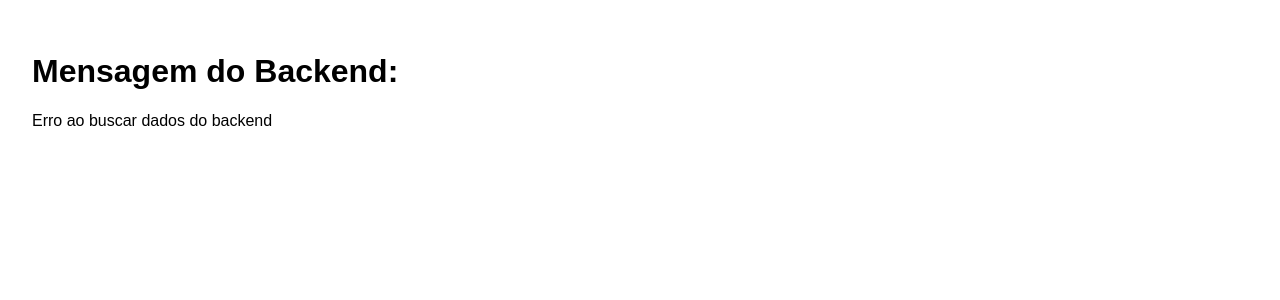
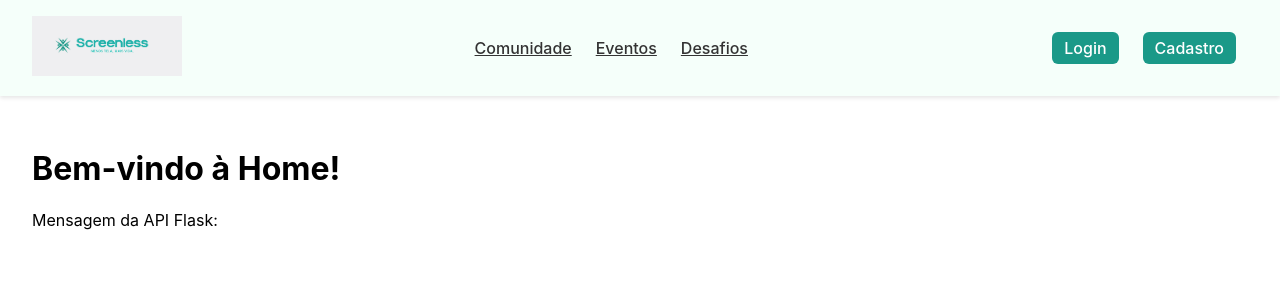
Before and after one commit to vitorcomv/screenless, a React (Create React App) app in the folder frontend/: page / in a window 1280 px wide. Shown: the top 300 px of the page. Built offline with nearby package versions, Linux system fonts and the light colour scheme; no server answers.

Commit message:
:sparkles: feat: Adiciona Navbar

```diff
--- a/frontend/src/App.jsx
+++ b/frontend/src/App.jsx
@@ -1,21 +1,29 @@
-import { useEffect, useState } from "react";
+import { BrowserRouter as Router, Routes, Route, useLocation } from 'react-router-dom';
+import Navbar from './components/Navbar';
+import Home from './pages/Home';
+import Login from './pages/Login';
+import Registro from './pages/Registro';
 
-function App() {
-  const [mensagem, setMensagem] = useState("Carregando...");
-
-  useEffect(() => {
-    fetch("/api/mensagem")
-      .then((res) => res.json())
-      .then((data) => setMensagem(data.mensagem))
-      .catch((err) => setMensagem("Erro ao buscar dados do backend"));
-  }, []);
+function AppWrapper() {
+  const location = useLocation();
+  const hideNavbar = location.pathname === '/login' || location.pathname === '/registro';
 
   return (
-    <div style={{ fontFamily: "sans-serif", padding: "2rem" }}>
-      <h1>Mensagem do Backend:</h1>
-      <p>{mensagem}</p>
-    </div>
+    <>
+      {!hideNavbar && <Navbar />}
+      <Routes>
+        <Route path="/" element={<Home />} />
+        <Route path="/login" element={<Login />} />
+        <Route path="/registro" element={<Registro />} />
+      </Routes>
+    </>
   );
 }
 
-export default App;
+export default function App() {
+  return (
+    <Router>
+      <AppWrapper />
+    </Router>
+  );
+}
--- a/frontend/src/components/Navbar.css
+++ b/frontend/src/components/Navbar.css
@@ -0,0 +1,34 @@
+.navbar {
+    display: flex;
+    justify-content: space-between;
+    align-items: center;
+    padding: 1rem 2rem;
+    background-color: #F5FFFA;
+    box-shadow: 0 2px 4px rgba(0, 0, 0, 0.1);
+  }
+
+  .nav-left .logo {
+    height: 60px;
+  }
+
+  .nav-center a {
+    margin: 0 12px;
+    text-decoration: underline;
+    color: #333;
+    font-weight: 500;
+  }
+
+  .nav-right a {
+    margin: 0 12px;
+    text-decoration: none;
+    color: white;
+    background-color: #1A9988;
+    padding: 6px 12px;
+    border-radius: 6px;
+    font-weight: 500;
+    transition: background-color 0.3s ease;
+  }
+
+  .nav-right a:hover {
+    background-color: #157e70;
+  }
--- a/frontend/src/components/Navbar.jsx
+++ b/frontend/src/components/Navbar.jsx
@@ -0,0 +1,22 @@
+import { Link } from 'react-router-dom';
+import './Navbar.css';
+import logo from '../assets/logo.png';
+
+export default function Navbar() {
+  return (
+    <nav className="navbar">
+      <div className="nav-left">
+        <img src={logo} alt="Logo" className="logo" />
+      </div>
+      <div className="nav-center">
+        <a href="#comunidade">Comunidade</a>
+        <a href="#eventos">Eventos</a>
+        <a href="#desafios">Desafios</a>
+      </div>
+      <div className="nav-right">
+        <Link to="/login">Login</Link>
+        <Link to="/registro">Cadastro</Link>
+      </div>
+    </nav>
+  );
+}
--- a/frontend/src/pages/Home.jsx
+++ b/frontend/src/pages/Home.jsx
@@ -0,0 +1,21 @@
+import React, { useEffect, useState } from 'react';
+
+const Home = () => {
+  const [mensagem, setMensagem] = useState('');
+
+  useEffect(() => {
+    fetch('http://localhost:5000/api/mensagem')
+      .then((res) => res.json())
+      .then((data) => setMensagem(data.mensagem))
+      .catch((err) => console.error('Erro ao buscar mensagem da API:', err));
+  }, []);
+
+  return (
+    <div style={{ padding: '2rem' }}>
+      <h1>Bem-vindo à Home!</h1>
+      <p>Mensagem da API Flask: <strong>{mensagem}</strong></p>
+    </div>
+  );
+};
+
+export default Home;
```
Also changed, not shown: 1 other file (tests, documents, lock files or other folders).
